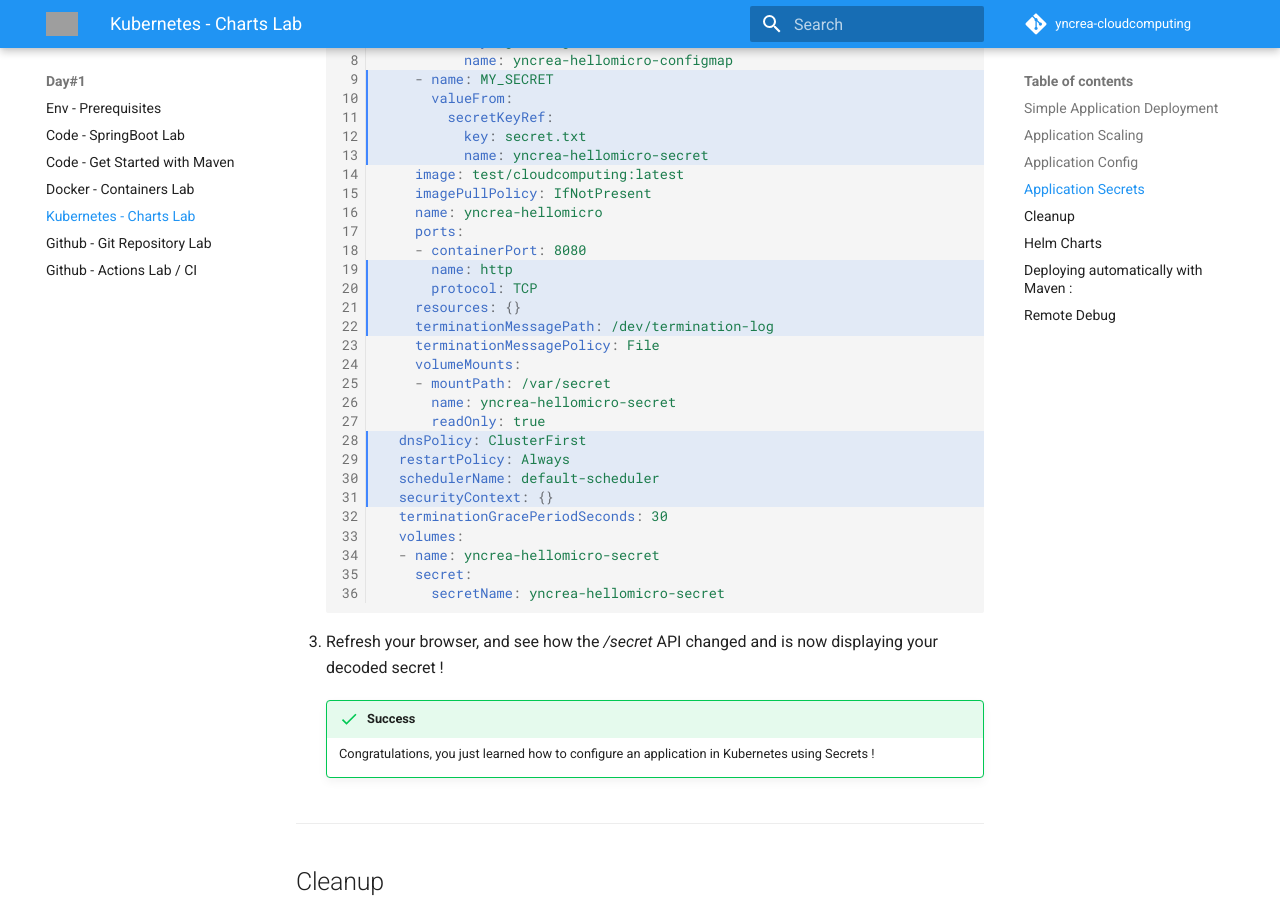
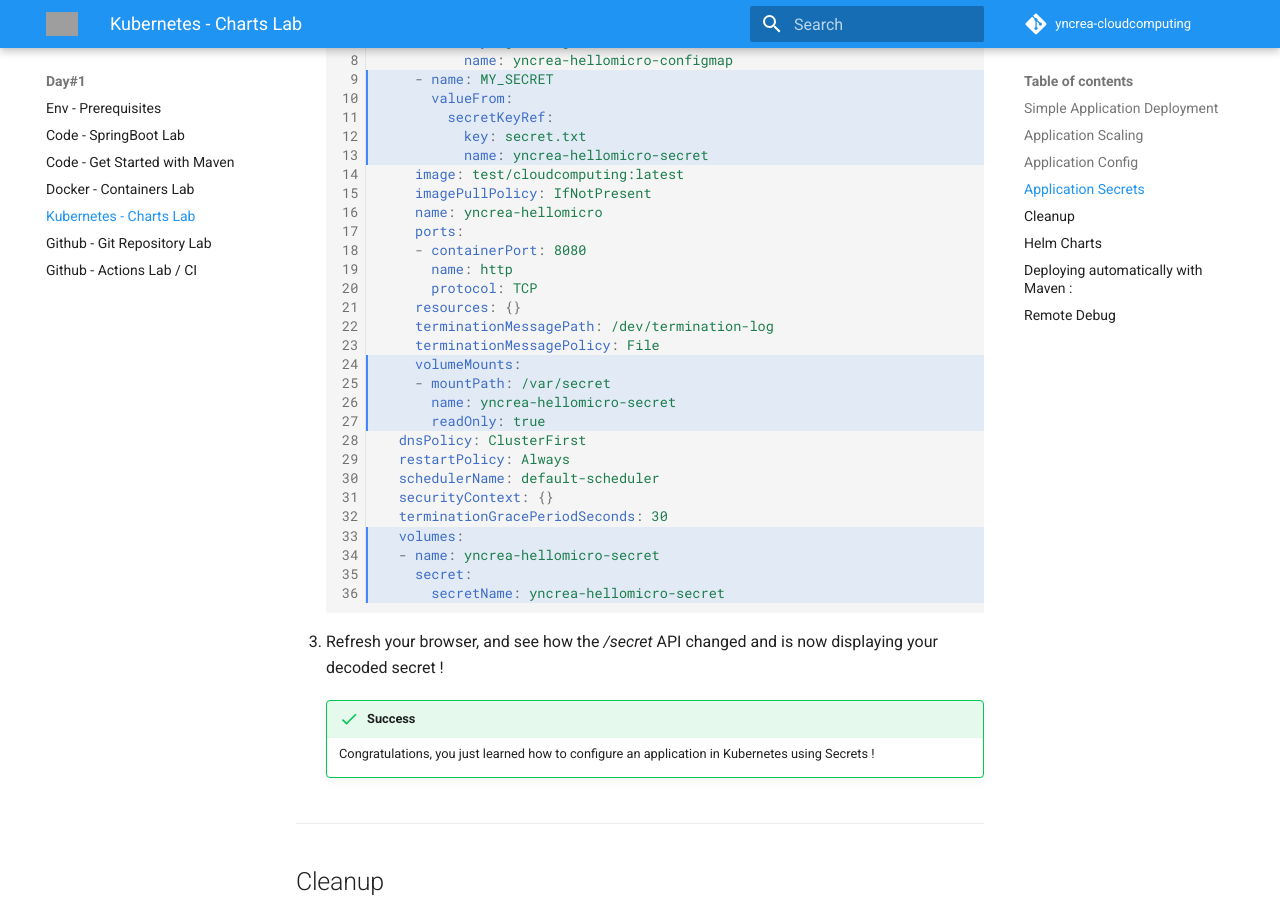
Before and after one commit to jurocknsail/yncrea-cloudcomputing, an MkDocs documentation site: the page built from docs/kubernetes.md, in a window 1280 px wide and 900 px high, scrolled down 5423 px. Built offline with MkDocs 1.6.1 and Material for MkDocs 9.7.7, drawn with Linux system fonts in a browser that asks for light colours; emoji names are drawn with the system emoji font; comment, search, counter and statistics services are not loaded; grey boxes are pictures that could not be loaded.

Commit message:
doc update

`````diff
--- a/docs/kubernetes.md
+++ b/docs/kubernetes.md
@@ -200,7 +200,7 @@ As you already learned how to inject environment variables, let's now inject the
 
 	And edit the file in the following way:
 
-    ````yaml linenums="1" hl_lines="9 10 11 12 13 19 20 21 22 28 29 30 31"
+    ````yaml linenums="1" hl_lines="9 10 11 12 13 24 25 26 27 33 34 35 36"
     spec:
       containers:
       - env:
`````
